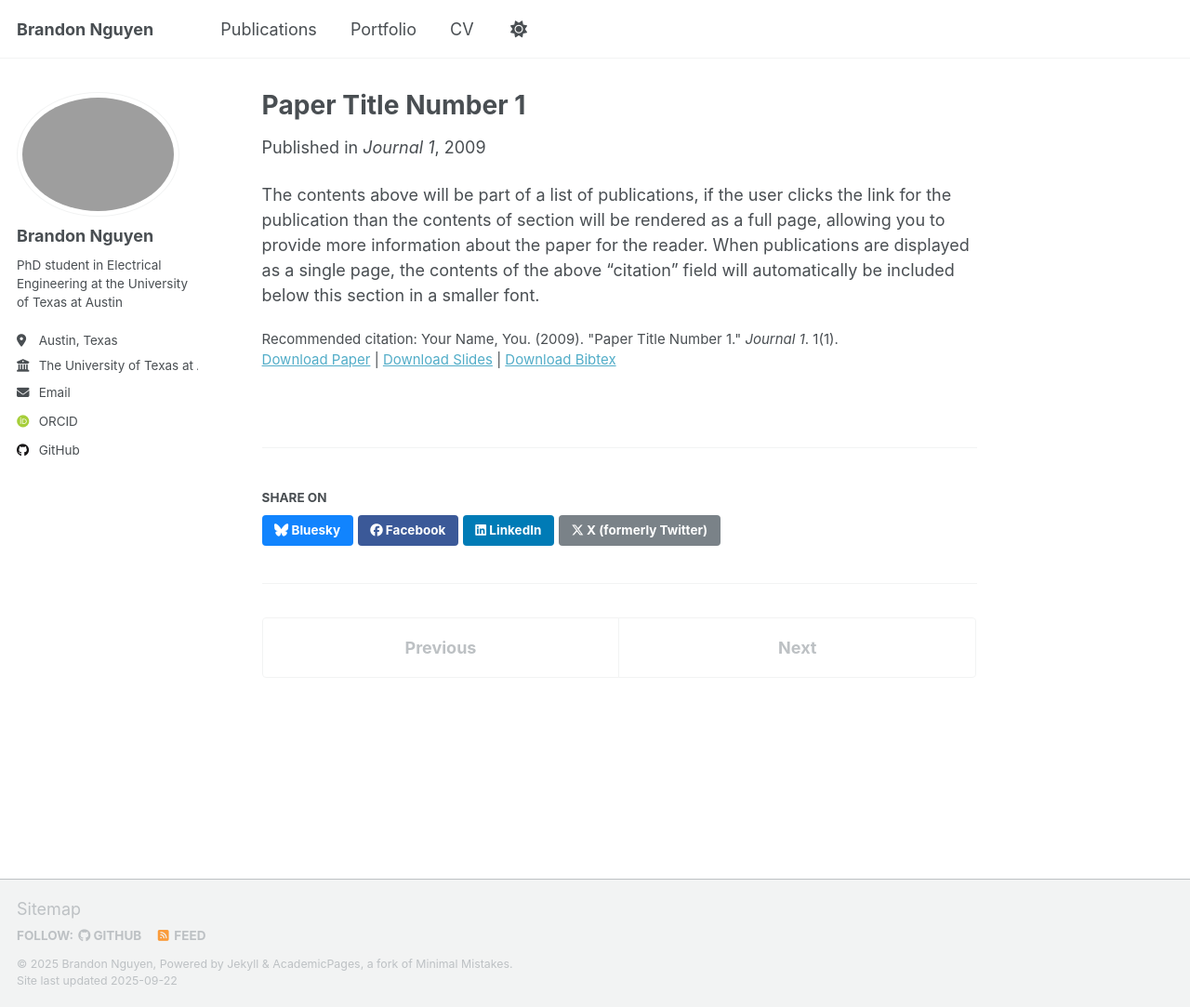
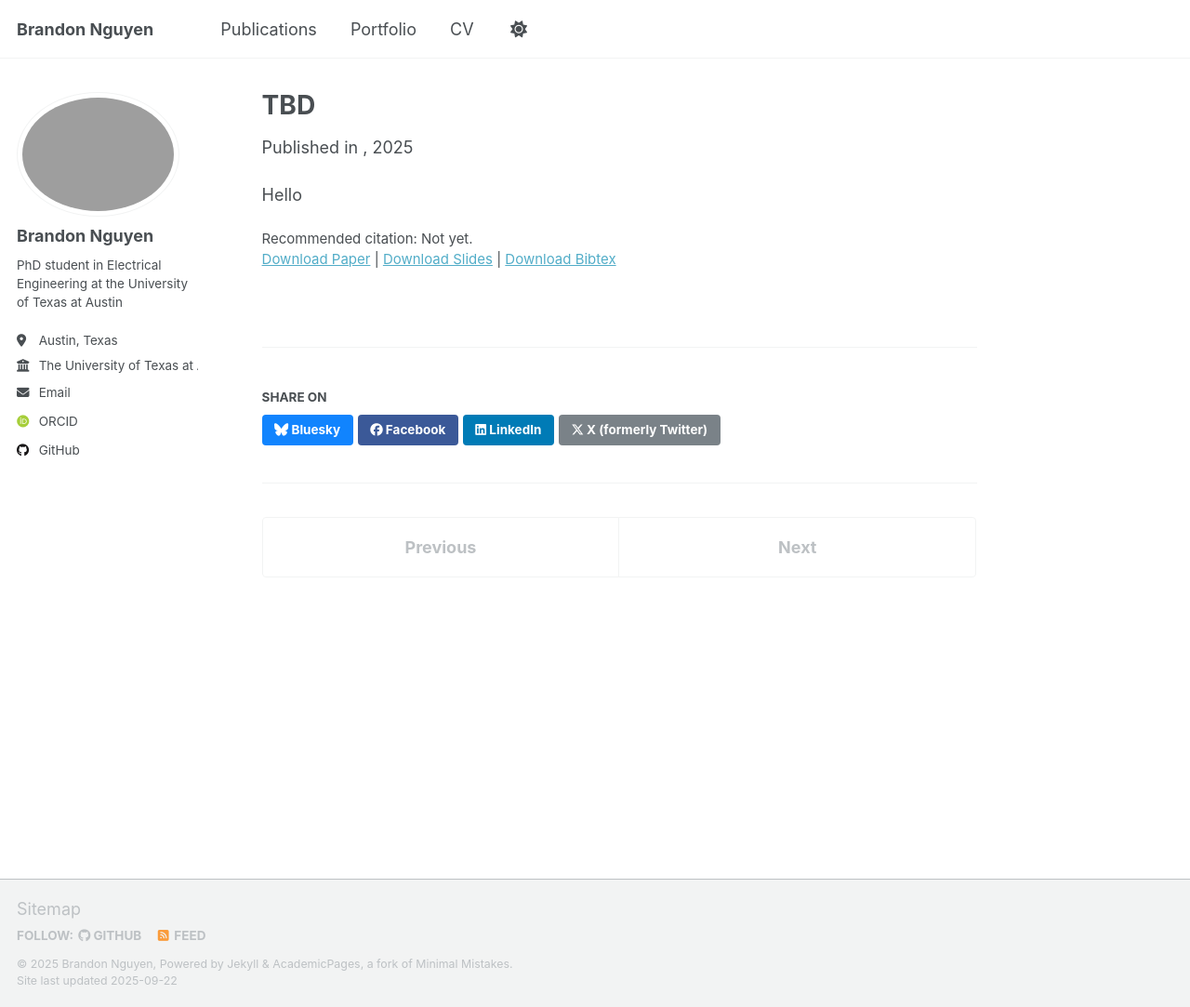
Before and after one commit to Brqtnguyen/Brqtnguyen.github.io, a Jekyll site: the page built from _publications/2009-10-01-paper-title-number-1.md, in a window 1280 px wide and 1083 px high. Shown: the whole window at 93% size. Built offline with Jekyll 4.4.1, drawn with Linux system fonts in a browser that asks for light colours; some web fonts are replaced; a script that is not in the unit is left out.

Commit message:
Update 2009-10-01-paper-title-number-1.md

```diff
--- a/_publications/2009-10-01-paper-title-number-1.md
+++ b/_publications/2009-10-01-paper-title-number-1.md
@@ -1,14 +1,14 @@
 ---
-title: "Paper Title Number 1"
+title: "TBD"
 collection: publications
 category: manuscripts
 permalink: /publication/2009-10-01-paper-title-number-1
-excerpt: 'This paper is about the number 1. The number 2 is left for future work.'
-date: 2009-10-01
-venue: 'Journal 1'
-slidesurl: 'http://academicpages.github.io/files/slides1.pdf'
-paperurl: 'http://academicpages.github.io/files/paper1.pdf'
-bibtexurl: 'http://academicpages.github.io/files/bibtex1.bib'
-citation: 'Your Name, You. (2009). &quot;Paper Title Number 1.&quot; <i>Journal 1</i>. 1(1).'
+excerpt: '<excerpt>'
+date: 2025-09-21
+venue: '<Journal>'
+slidesurl: 'https://brqtnguyen.github.io/publications/'
+paperurl: 'https://brqtnguyen.github.io/publications/'
+bibtexurl: 'https://brqtnguyen.github.io/publications/'
+citation: 'Not yet.'
 ---
-The contents above will be part of a list of publications, if the user clicks the link for the publication than the contents of section will be rendered as a full page, allowing you to provide more information about the paper for the reader. When publications are displayed as a single page, the contents of the above "citation" field will automatically be included below this section in a smaller font.
+Hello
```
